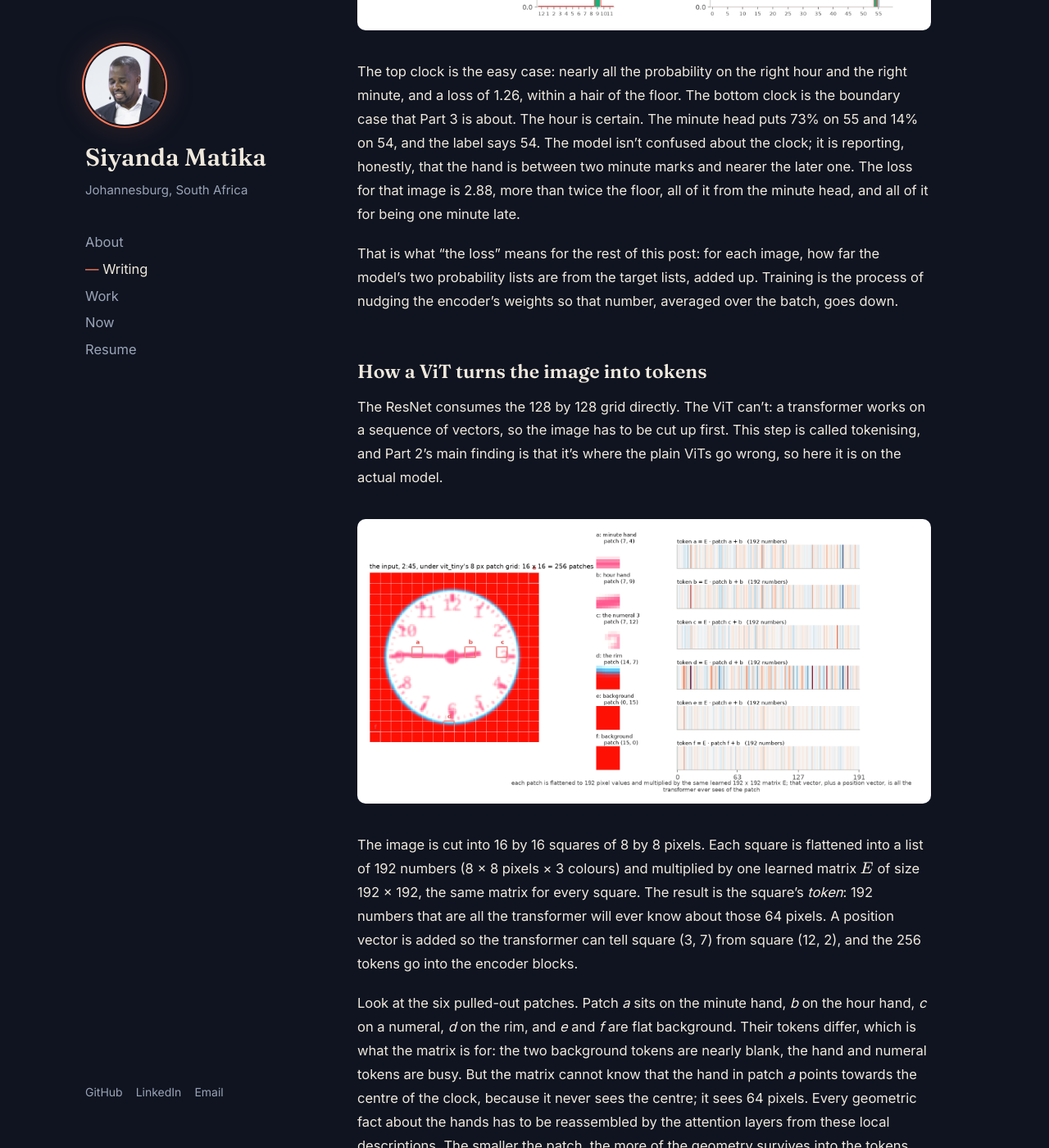
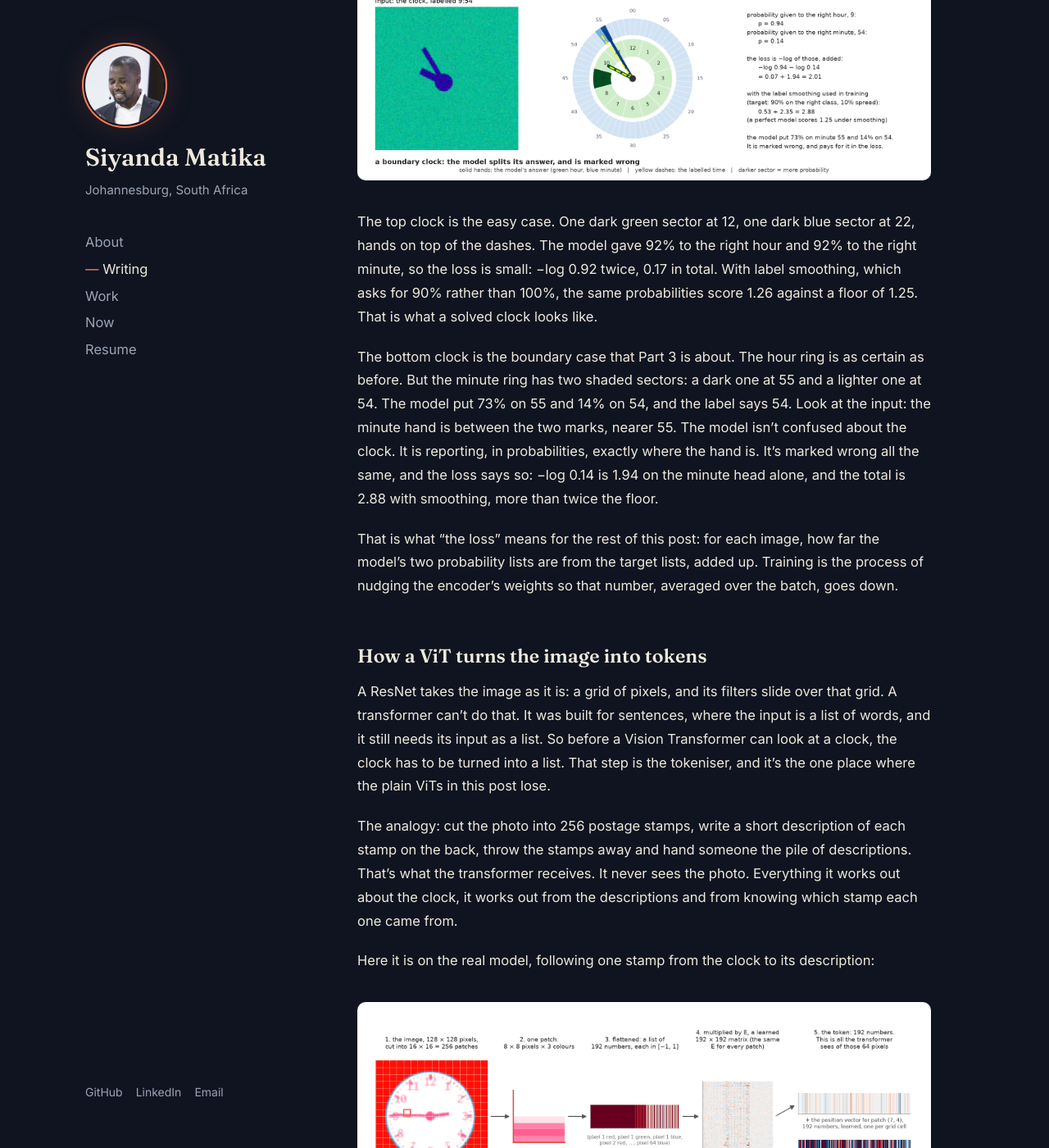
Before and after one commit to matikasiyanda/matikasiyanda.github.io, a Jekyll site: the page built from _posts/2026-09-15-clocks-part-2-models.md, in a window 1280 px wide and 1400 px high, scrolled down 4237 px. Shown: the whole window at 82% size. Built offline with Jekyll 4.4.1, drawn with Linux system fonts in a browser that asks for light colours; comment, search, counter and statistics services are not loaded; some of the changed text lies outside the part shown.

Commit message:
Part 2: probability dial and step-by-step tokeniser

```diff
--- a/_posts/2026-09-15-clocks-part-2-models.md
+++ b/_posts/2026-09-15-clocks-part-2-models.md
@@ -124,24 +124,34 @@ twelve) and the minute from 0 to 59.
 
 **The output** is two lists of probabilities: twelve for the hour, sixty
 for the minute, each list summing to one. The model's answer is the
-largest entry in each list. That's the whole interface; a person reading
-the clock produces the same two numbers.
+largest entry in each list.
 
-Here is the trained ViT doing it on two held-out clocks. The green bars
-are the probabilities it produced, the red outline is the smoothed target
-it was trained towards, and the number in the corner is the loss those two
-things produce together:
+The easiest way to see those two lists is to draw them on a clock face.
+Below, the inner ring is the hour list, one sector per hour, shaded darker
+the more probability the model put there. The outer ring is the minute
+list, one sector per minute. The model's answer is drawn as solid hands,
+the labelled time as yellow dashes, and the loss is worked out on the
+right from two numbers: how much probability the model gave the right
+hour, and how much it gave the right minute.
 
-![One clock through the trained ViT: input, the two probability vectors it outputs, the smoothed target, and the loss](/assets/clocks/objective.png){: .no-invert}
+![Two clocks through the trained ViT: the input, its output drawn as a probability dial, and the loss worked out](/assets/clocks/objective_dial.png){: .no-invert}
 
-The top clock is the easy case: nearly all the probability on the right
-hour and the right minute, and a loss of 1.26, within a hair of the floor.
-The bottom clock is the boundary case that Part 3 is about. The hour is
-certain. The minute head puts 73% on 55 and 14% on 54, and the label says 54. The
-model isn't confused about the clock; it is reporting, honestly,
-that the hand is between two minute marks and nearer the later one. The
-loss for that image is 2.88, more than twice the floor, all of it from
-the minute head, and all of it for being one minute late.
+The top clock is the easy case. One dark green sector at 12, one dark blue
+sector at 22, hands on top of the dashes. The model gave 92% to the right
+hour and 92% to the right minute, so the loss is small: −log 0.92 twice,
+0.17 in total. With label smoothing, which asks for 90% rather than 100%,
+the same probabilities score 1.26 against a floor of 1.25. That is what a
+solved clock looks like.
+
+The bottom clock is the boundary case that Part 3 is about. The hour ring
+is as certain as before. But the minute ring has two shaded sectors: a
+dark one at 55 and a lighter one at 54. The model put 73% on 55 and 14%
+on 54, and the label says 54. Look at the input: the minute hand is
+between the two marks, nearer 55. The model isn't confused about the
+clock. It is reporting, in probabilities, exactly where the hand is. It's
+marked wrong all the same, and the loss says so: −log 0.14 is 1.94 on the
+minute head alone, and the total is 2.88 with smoothing, more than twice
+the floor.
 
 That is what "the loss" means for the rest of this post: for each image,
 how far the model's two probability lists are from the target lists, added
@@ -150,30 +160,71 @@ number, averaged over the batch, goes down.
 
 ## How a ViT turns the image into tokens
 
-The ResNet consumes the 128 by 128 grid directly. The ViT can't: a
-transformer works on a sequence of vectors, so the image has to be cut up
-first. This step is called tokenising, and Part 2's main finding is that
-it's where the plain ViTs go wrong, so here it is on the actual model.
+A ResNet takes the image as it is: a grid of pixels, and its filters slide
+over that grid. A transformer can't do that. It was built for sentences,
+where the input is a list of words, and it still needs its input as a
+list. So before a Vision Transformer can look at a clock, the clock has to
+be turned into a list. That step is the tokeniser, and it's the one place
+where the plain ViTs in this post lose.
 
-![The input clock under vit_tiny's 8 px patch grid, six patches pulled out, and the 192-number token the trained patch embedding produces for each](/assets/clocks/tokeniser.png){: .no-invert}
+The analogy: cut the photo into 256 postage stamps, write a short
+description of each stamp on the back, throw the stamps away and hand
+someone the pile of descriptions. That's what the transformer receives.
+It never sees the photo. Everything it works out about the clock, it
+works out from the descriptions and from knowing which stamp each one
+came from.
 
-The image is cut into 16 by 16 squares of 8 by 8 pixels. Each square is
-flattened into a list of 192 numbers (8 × 8 pixels × 3 colours) and
-multiplied by one learned matrix $$E$$ of size 192 × 192, the same matrix
-for every square. The result is the square's *token*: 192 numbers that are
-all the transformer will ever know about those 64 pixels. A position
-vector is added so the transformer can tell square (3, 7) from square
-(12, 2), and the 256 tokens go into the encoder blocks.
+Here it is on the real model, following one stamp from the clock to its
+description:
 
-Look at the six pulled-out patches. Patch *a* sits on the minute hand, *b*
-on the hour hand, *c* on a numeral, *d* on the rim, and *e* and *f* are flat
-background. Their tokens differ, which is what the matrix is for: the two
-background tokens are nearly blank, the hand and numeral tokens are busy.
-But the matrix cannot know that the hand in patch *a* points towards the
-centre of the clock, because it never sees the centre; it sees 64 pixels. Every geometric fact about the hands has to be
-reassembled by the attention layers from these local descriptions. The
-smaller the patch, the more of the geometry survives into the tokens, and
-the next section shows that in the results.
+![One patch followed from the image to its token: cut, flatten to 192 numbers, multiply by the learned matrix E, add the position vector, one of 256 tokens](/assets/clocks/tokeniser_steps.png){: .no-invert}
+
+Step by step, with the sizes:
+
+1. **Cut.** The 128 by 128 image is divided into a 16 by 16 grid of
+   patches, each 8 by 8 pixels. That's 256 patches. The red square is one
+   of them, on the minute hand.
+2. **Flatten.** Each patch is 8 × 8 pixels × 3 colours = 192 numbers. They
+   are read off in a fixed order into one long list. The picture of the
+   patch is gone; what's left is the list.
+3. **Multiply.** The list is multiplied by a matrix with 192 rows and 192
+   columns. Every entry of that matrix is a number the model learned
+   during training, and it is the *same* matrix for all 256 patches. The
+   result is a new list of 192 numbers.
+4. **That new list is the token.** It's the description on the back of the
+   stamp. Nothing else about those 64 pixels survives.
+5. **Add the position.** A second list of 192 numbers, one per grid cell,
+   also learned, is added to the token, so the transformer can tell a
+   token from the top-left of the image from one at the centre.
+6. **Repeat.** 256 patches give 256 tokens, a table of 256 rows and 192
+   columns. That table, and only that table, goes into the encoder blocks.
+
+In symbols, for patch $$i$$ with its 192 pixel values in the vector
+$$x_i$$:
+
+$$z_i = E\,x_i + \mathrm{pos}_i, \qquad E \in \mathbb{R}^{192 \times 192}.$$
+
+Six more patches from the same clock, with the token the trained model
+produces for each, so you can see what the descriptions look like:
+
+![Six patches from one clock and the 192-number token the trained patch embedding produces for each](/assets/clocks/tokeniser.png){: .no-invert}
+
+Read each row left to right: the patch, then its token as 192 coloured
+stripes (red positive, blue negative, pale near zero). The two background
+patches, *e* and *f*, produce nearly blank tokens: there is nothing to
+describe. The hand, numeral and rim patches produce busy ones. So far so
+good; the descriptions do distinguish the stamps.
+
+Now the problem. The matrix in step 3 sees one patch at a time and never
+sees the neighbours, so it cannot know that the hand in patch *a* points
+towards the centre of the clock: it has no idea where the centre is. It
+can say "there's a pink diagonal stripe in this stamp", and that's all it
+can say. Every geometric fact about the hands, their angles about a shared
+centre, has to be reconstructed by the attention layers afterwards from
+256 such local descriptions. The bigger the patch, the more of the hand
+disappears into one description before that reconstruction can start.
+With 16 pixel patches the whole minute hand is two or three stamps. The
+results section shows what that costs.
 
 ## The loss: two classifications, not one, and not a regression
 
```
Also changed, not shown: assets/clocks/objective_dial.png (added), assets/clocks/tokeniser_steps.png (added).
